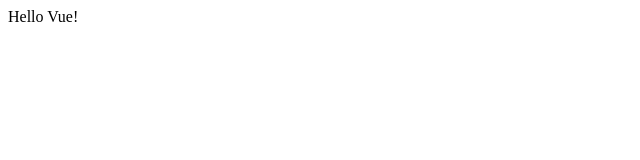
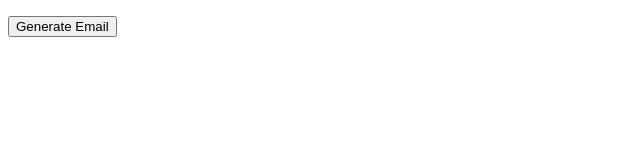
Before and after one commit to alessandroamormino/vue-email-list, a plain HTML site: page index.html in a window 1280 px wide. Shown: the whole page, without its empty margins (0-640 px from the left). Drawn offline with nearby package versions, Linux system fonts and the light colour scheme.

Commit message:
feat: generated 10 mail with button

```diff
--- a/index.html
+++ b/index.html
@@ -12,7 +12,10 @@
 <body>
 
     <div id="app">
-        {{ message }}
+        <ul>
+            <li v-for="email in emails">{{email}}</li>
+        </ul>
+        <button @click="getTenRandomEmail()">Generate Email</button>
     </div>
 
 
--- a/js/script.js
+++ b/js/script.js
@@ -3,7 +3,23 @@ const { createApp } = Vue
   createApp({
     data() {
       return {
-        message: 'Hello Vue!'
+        emails: [],
       }
-    }
+    },
+    created(){
+
+    },
+    methods: {
+        getTenRandomEmail(){
+            this.emails = [];
+            for(let i=0; i<10; i++){
+                axios.get('https://flynn.boolean.careers/exercises/api/random/mail').then((res) => {
+                    if(res.data.success){
+                        this.emails.push(res.data.response);
+                    }
+                });
+            }
+        }
+    },
+
   }).mount('#app')
```
